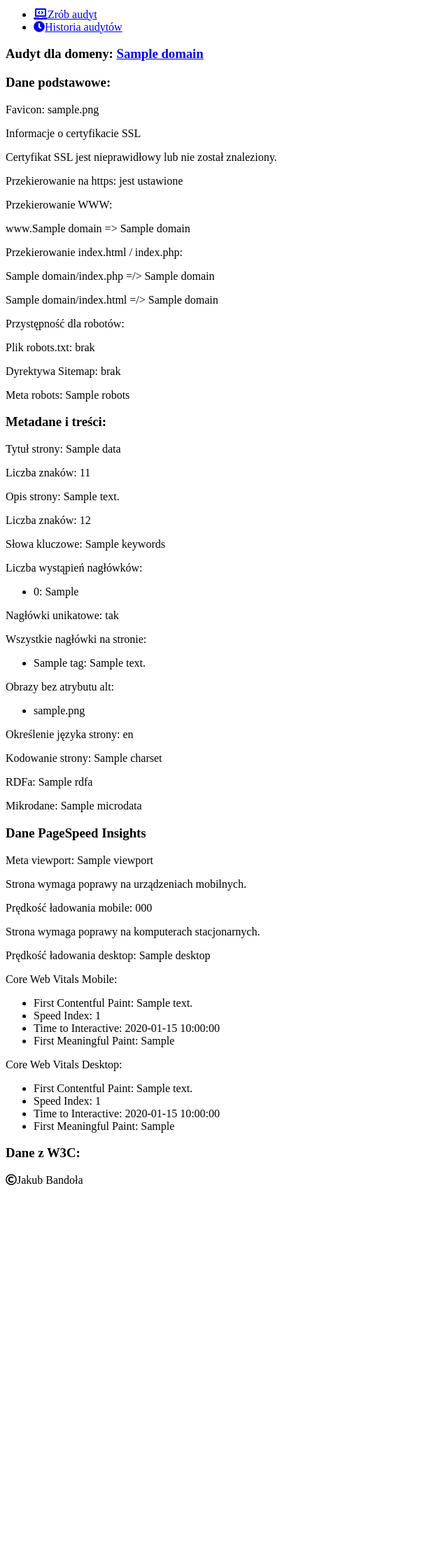
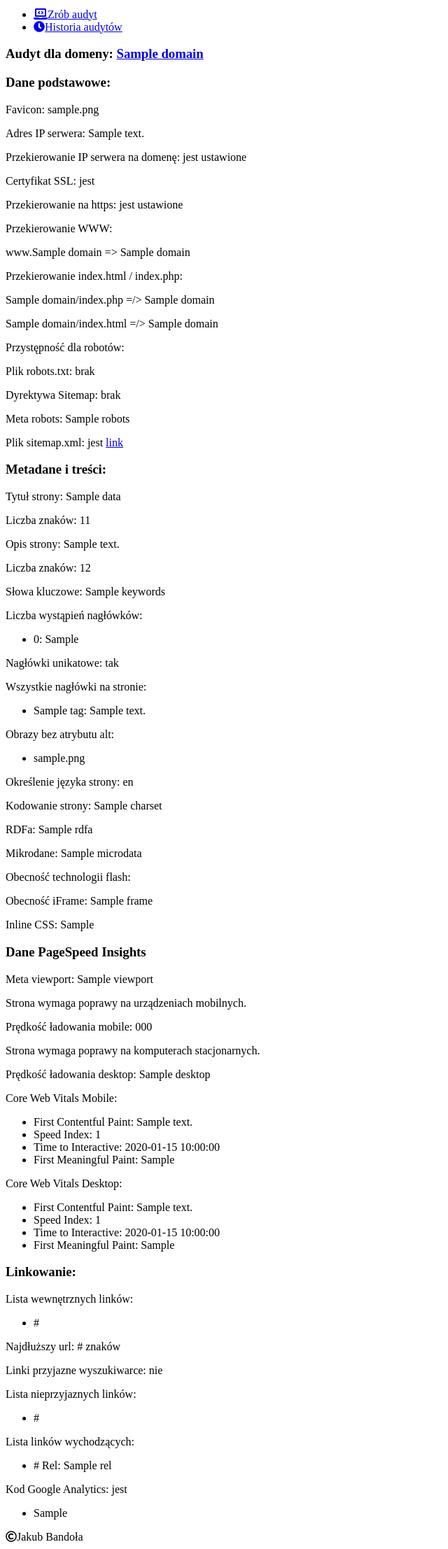
Before and after one commit to KubusQ/audytor-seo, a Symfony app: template templates/audytor/audyt.html.twig in a window 1280 px wide. Shown: the part 215-2429 px from the top of the page at 70% size, without its empty margins (0-640 px from the left). Before the commit the page ends 1909 px from the top, so only its background shows below. Run offline with Twig, Linux system fonts and the light colour scheme; the template is opened without the code that fills it: most values are stand-ins (such as "Sample title", 1, 10 or a date in 2020); some libraries are stand-ins or nearby versions.

Commit message:
end pagescraper.php

```diff
--- a/templates/audytor/audyt.html.twig
+++ b/templates/audytor/audyt.html.twig
@@ -15,13 +15,23 @@
             <p>Favicon: {{data.favicon}}</p>
         </div>
         <div class="rounded border-2 border-red-900 pl-2 mb-10">
-            <p>Informacje o certyfikacie SSL</p>
-            {% if pageData.sslCertificate.valid %}
-            <p>Certyfikat jest ważny od {{ data.sslCertificate.validFrom }} do {{ data.sslCertificate.validTo }}.</p>
-            <p>Dostawca certyfikatu: {{ data.sslCertificate.issuer }}</p>
+            <p>Adres IP serwera: {{data.ipAddress}}</p>
+        </div>
+        <div class="rounded border-2 border-red-900 pl-2 mb-10">
+            <p>Przekierowanie IP serwera na domenę:
+                {% if data.ipRedirection == true %}
+                jest ustawione
+                {% else %}
+                nie jest ustawione
+                {% endif %}</p>
+        </div>
+        <div class="rounded border-2 border-red-900 pl-2 mb-10">
+            <p>Certyfikat SSL:
+            {% if data.sslCertificate == true %}
+                jest
             {% else %}
-            <p>Certyfikat SSL jest nieprawidłowy lub nie został znaleziony.</p>
-            {% endif %}
+                brak
+            {% endif %}</p>
         </div>
         <div class="rounded border-2 border-red-900 pl-2 mb-10">
             <p>Przekierowanie na https:
@@ -69,6 +79,14 @@
                  brak
             {% endif %}</p>
             <p>Meta robots: {{data.robots}}</p>
+        </div>
+        <div class="rounded border-2 border-red-900 pl-2 mb-10">
+            <p>Plik sitemap.xml:
+            {% if data.sitemap == true %}
+                jest <a href="https://{{data.domain}}/sitemap.xml">link</a>
+            {% else %}
+                brak
+            {% endif %}</p>
         </div>
     </div>
     <div class="bg-cyan-100 mb-1 rounded p-2">
@@ -125,6 +143,15 @@
         <p>RDFa: {{ data.rdfa }}</p>
         <p>Mikrodane: {{ data.microdata }}</p>
     </div>
+    <div class="rounded border-2 border-red-900 pl-2 mb-10">
+        <p>Obecność technologii flash: {{data.flash}}</p>
+    </div>
+    <div class="rounded border-2 border-red-900 pl-2 mb-10">
+        <p>Obecność iFrame: {{data.frame}}</p>
+    </div>
+    <div class="rounded border-2 border-red-900 pl-2 mb-10">
+        <p>Inline CSS: {{data.inlineCSS}}</p>
+    </div>
     </div>
     <div class="bg-cyan-100 mb-1 rounded p-2">
         <h3>Dane PageSpeed Insights</h3>
@@ -170,7 +197,53 @@
                 </ul>
         </div>
         <div class="bg-cyan-100 mb-1 rounded p-2">
-            <h3>Dane z W3C:</h3>
+            <h3>Linkowanie:</h3>
+            <div class="rounded border-2 border-red-900 pl-2 mb-10">
+            <p>Lista wewnętrznych linków:</p>
+            <ul>
+                {% for link in data.internalLinks %}
+                    <li>{{ link }}</li>
+                {% endfor %}
+            </ul>
+            </div>
+            <div class="rounded border-2 border-red-900 pl-2 mb-10">
+                <p>Najdłuższy url: {{ data.maxLenghtInlinks }} znaków</p>
+            </div>
+            <div class="rounded border-2 border-red-900 pl-2 mb-10">
+                <p>Linki przyjazne wyszukiwarce:
+                    {% if data.friendlyLinks is empty %}
+                        tak
+                    {% else %}
+                        nie</p>
+                        <p>Lista nieprzyjaznych linków:
+                    <ul>
+                        {% for link in data.friendlyLinks %}
+                            <li>{{ link }}</li>
+                        {% endfor %}
+                    </ul>
+                    {% endif %}</p>
+            </div>
+            <div class="rounded border-2 border-red-900 pl-2 mb-10">
+            <p>Lista linków wychodzących:</p>
+            <ul>
+                {% for link in data.outLinks %}
+                    <li>{{ link.href }} {% if link.rel is not null %} Rel: {{link.rel}} {% endif %}</li>
+                {% endfor %}
+            </ul>
+            </div>
+            <div class="rounded border-2 border-red-900 pl-2 mb-10">
+            <p>Kod Google Analytics:
+            {% if data.googleAnalytics is empty %}
+                brak
+            {% else %}
+                jest
+            <ul>
+                {% for code in data.googleAnalytics %}
+                    <li>{{ code }}</li>
+                {% endfor %}
+            </ul>
+            {% endif %}</p>
+            </div>
         </div>
     </div>
     </div>
```
Also changed, not shown: src/Controller/AudytorController.php (+8 -7 lines), src/Service/PageScraper.php (+118 -7 lines).
